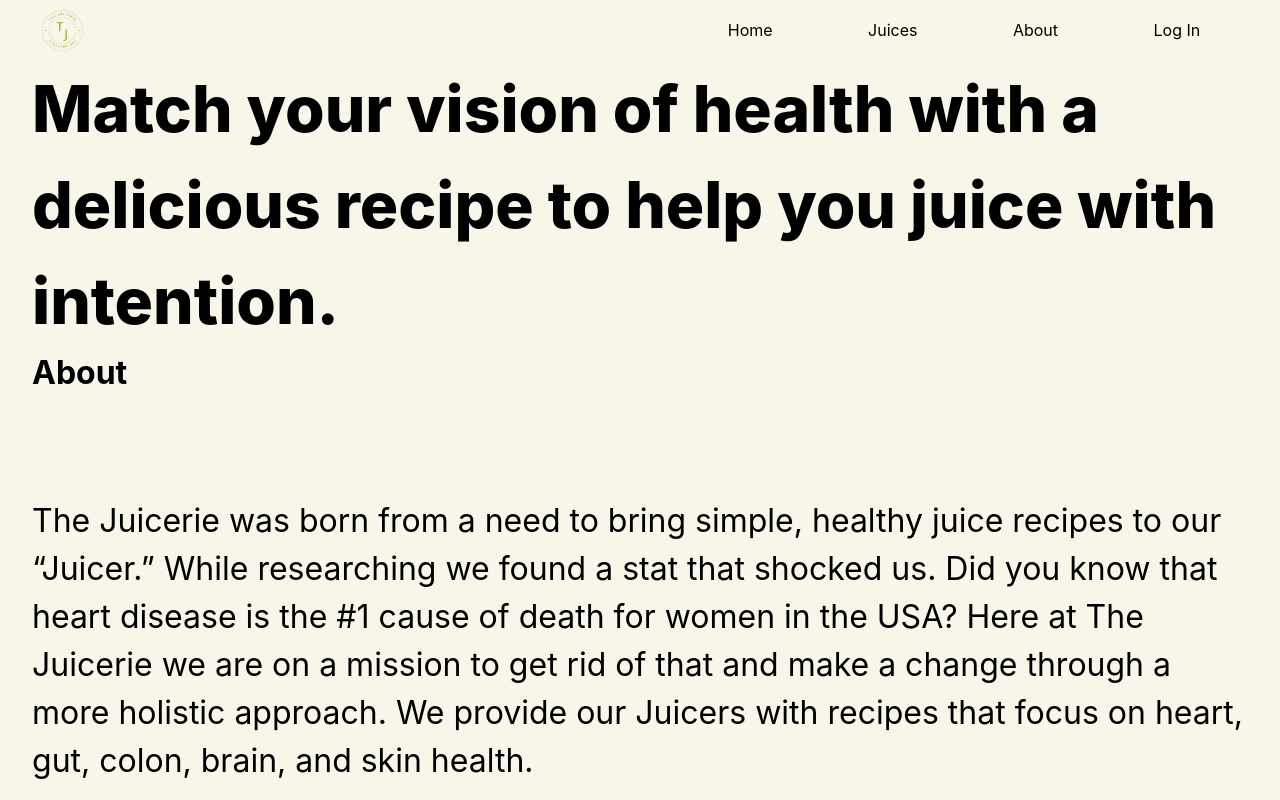
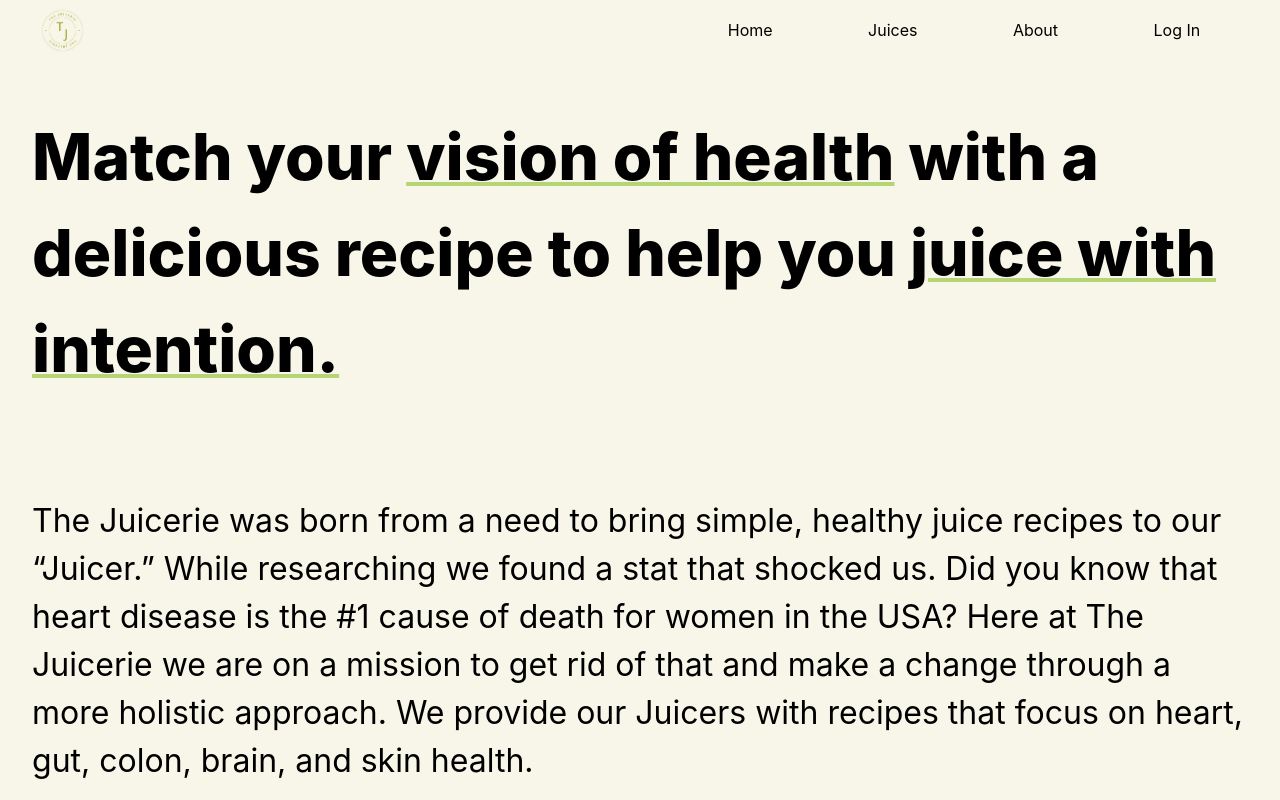
Before and after one commit to sadiejay/juicery, a React (Create React App) app: page /about in a window 1280 px wide. Shown: the top 800 px of the page. Built offline with nearby package versions, Linux system fonts and the light colour scheme.

Commit message:
Last styles before presentation!

```diff
--- a/src/App.js
+++ b/src/App.js
@@ -37,7 +37,7 @@
             </li>
           </ul>
         </nav>
-        <p className='tagline'>Match your vision of health with a delicious recipe to help you juice with intention.</p>
+        <p className='tagline'>Match your <span>vision of health</span> with a delicious recipe to help you <span>juice with intention.</span></p>
 
         {/* A <Routes> looks through its children <Route>s and
             renders the first one that matches the current URL. */}
--- a/src/App.scss
+++ b/src/App.scss
@@ -28,6 +28,10 @@
 .tagline {
   font-size: 4rem;
   font-weight: 800;
+  margin:48px 0;
+  span {
+    text-decoration: underline #B5D476 4px;
+  }
 }
 
 footer {
--- a/src/components/About.js
+++ b/src/components/About.js
@@ -13,7 +13,7 @@
   return (
      <div>
 
-     <h1>About</h1>
+
 
      <Info></Info>
 
--- a/src/components/RecipeComponent.js
+++ b/src/components/RecipeComponent.js
@@ -40,7 +40,7 @@
         </section>
       </section>
       <section className='healthBenefits'>
-        <h4>Potential Health Benefits</h4>
+        <h3>Potential Health Benefits</h3>
         <p>{targetRecipe.healthBenefits}</p>
       </section>
     </section>
--- a/src/components/RecipeComponent.scss
+++ b/src/components/RecipeComponent.scss
@@ -12,10 +12,13 @@
 }
 
 .targetRecipeCard {
-    // width: ;
     flex-basis: 50%;
 }
 
+        h3 {
+            font-size: 2rem;
+            text-decoration: underline #B5D476 4px;
+        }
 
 .healthBenefits {
     margin: 40px 0;
```
